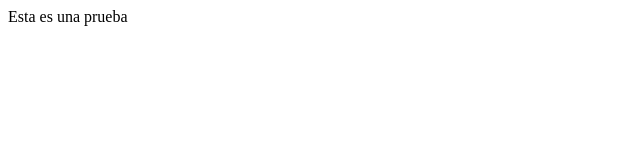
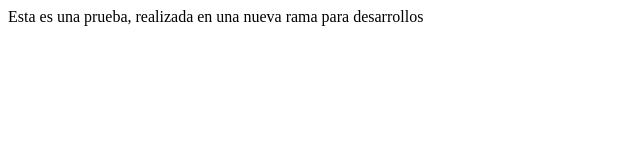
Before and after one commit to christianolayaalvarado/christianolayaalvarado, a plain HTML site: page index.html in a window 1280 px wide. Shown: the whole page, without its empty margins (0-640 px from the left). Drawn offline with Linux system fonts and the light colour scheme.

Commit message:
Este es mi primer comit en development

```diff
--- a/index.html
+++ b/index.html
@@ -6,6 +6,6 @@
     <title>Document</title>
 </head>
 <body>
-    Esta es una prueba
+    Esta es una prueba, realizada en una nueva rama para desarrollos
 </body>
 </html>
```
